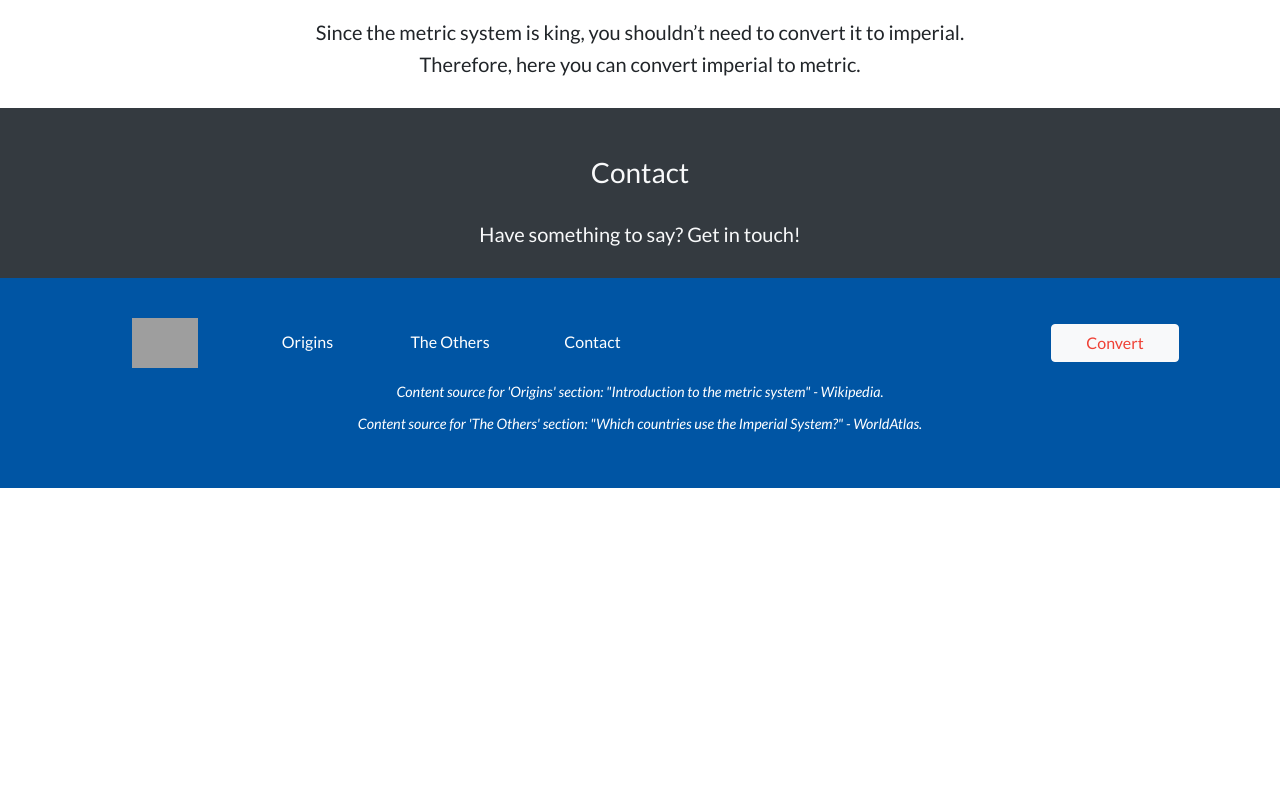
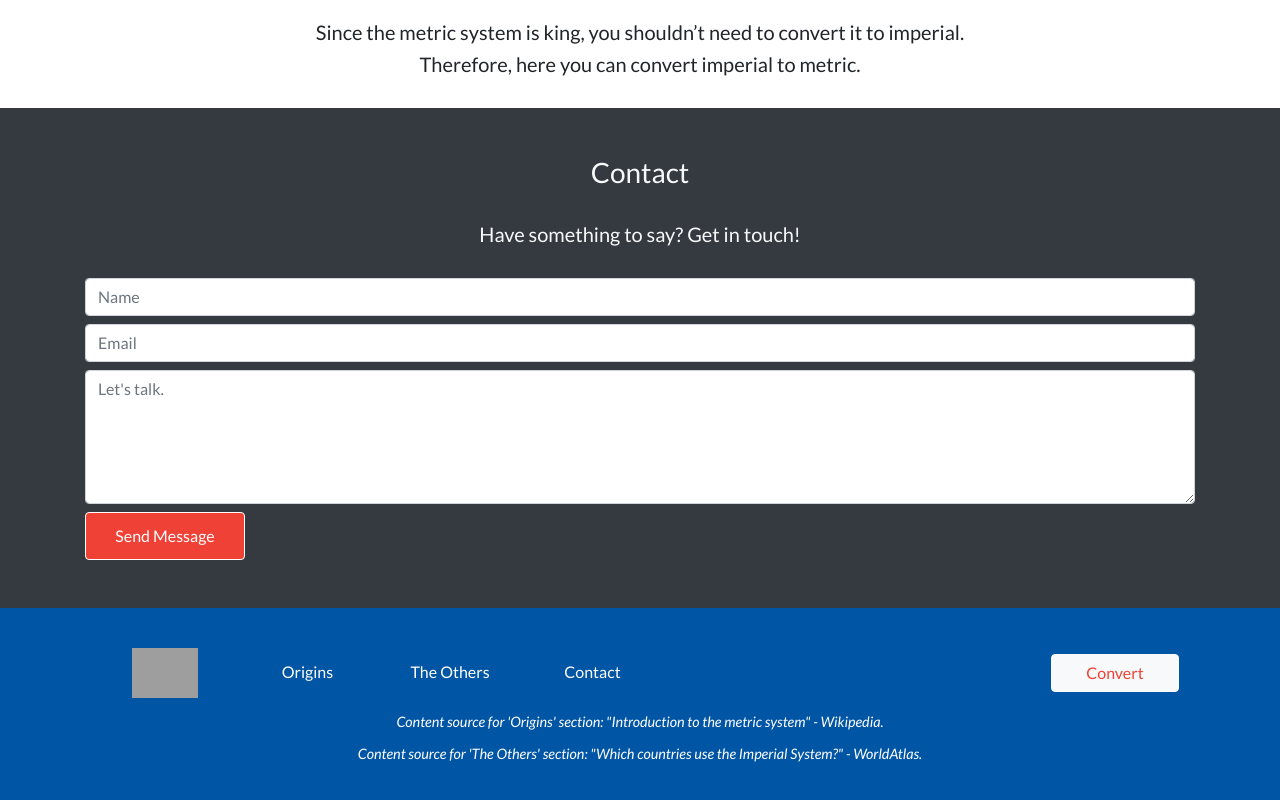
Before and after one commit to Code-Institute-Submissions/king-metric, a plain HTML site: page index.html in a window 1280 px wide. Shown: the part 2466-3266 px from the top of the page. Before the commit the page ends 2954 px from the top, so only its background shows below. Drawn offline with nearby package versions, Linux system fonts and the light colour scheme; some packages are replaced by stand-ins of ours; grey boxes are pictures that could not be loaded.

Commit message:
Added contact form + EmailJS working

```diff
--- a/assets/css/styles.css
+++ b/assets/css/styles.css
@@ -198,6 +198,13 @@ header {
   border-radius: 0.3rem;
 }
 
+/* Contact */
+
+.contact-btn {
+  width: 10rem;
+  height: 3rem;
+}
+
 /* ------------------------- Footer */
 
 .bg-footer {
--- a/assets/js/sendEmail.js
+++ b/assets/js/sendEmail.js
@@ -0,0 +1,17 @@
+function sendMail(contactForm) {
+  emailjs
+    .send("gmail", "ms2_project", {
+      from_name: contactForm.name.value,
+      from_email: contactForm.emailaddress.value,
+      contact_message: contactForm.mainmessage.value,
+    })
+    .then(
+      function (response) {
+        console.log("SUCCESS", response);
+      },
+      function (error) {
+        console.log("FAILED", error);
+      }
+    );
+  return false; // To block from loading a new page
+}
--- a/index.html
+++ b/index.html
@@ -1,25 +1,22 @@
 <!DOCTYPE html>
 <html lang="en">
+
 <head>
 	<meta charset="UTF-8" />
 	<meta name="viewport" content="width=device-width, initial-scale=1.0" />
 	<meta http-equiv="X-UA-Compatible" content="ie=edge" />
-    <link
-      rel="icon"
-      href="https://i.imgur.com/D02LcMj.png"
-      type="image/png"
-      sizes="16x16"
-    />
+	<link rel="icon" href="https://i.imgur.com/D02LcMj.png" type="image/png" sizes="16x16" />
 	<meta name="Description" content="The metric system is king!" />
-    <link
-      rel="stylesheet"
-      href="https://cdnjs.cloudflare.com/ajax/libs/twitter-bootstrap/4.5.0/css/bootstrap.min.css"
-    />
-    <link
-      rel="stylesheet"
-      href="https://cdnjs.cloudflare.com/ajax/libs/font-awesome/5.13.0/css/all.min.css"
-    />
+	<link rel="stylesheet"
+		href="https://cdnjs.cloudflare.com/ajax/libs/twitter-bootstrap/4.5.0/css/bootstrap.min.css" />
+	<link rel="stylesheet" href="https://cdnjs.cloudflare.com/ajax/libs/font-awesome/5.13.0/css/all.min.css" />
 	<link rel="stylesheet" href="assets/css/styles.css" />
+	<script src="https://cdn.jsdelivr.net/npm/emailjs-com@2.3.2/dist/email.min.js"></script>
+	<script>
+		(function () {
+        emailjs.init("user_ZgpiRcnFxi0mWGuVEjNFY");
+      })();
+	</script>
 	<script src="assets/js/convert.js"></script>
 	<script src="assets/js/maps.js"></script>
 	<script src="assets/js/sendEmail.js"></script>
@@ -54,9 +51,7 @@
 					<div class="collapse navbar-collapse" id="navbarSupportedContent">
 						<ul class="navbar-nav ml-auto topnav">
 							<li class="nav-item">
-                <a class="nav-link" href="index.html"
-                  >Home <span class="sr-only">(current)</span></a
-                >
+								<a class="nav-link" href="index.html">Home <span class="sr-only">(current)</span></a>
 							</li>
 							<li class="nav-item">
 								<a class="nav-link" href="#origins">Origins</a>
@@ -97,12 +92,7 @@
 					</h3>
 				</div>
 				<div class="col-sm-3 hero-button">
-            <a
-              href="#convert"
-              class="btn btn-primary btn-index"
-              aria-label="Convert Button"
-              >Convert</a
-            >
+					<a href="#convert" class="btn btn-primary btn-index" aria-label="Convert Button">Convert</a>
 				</div>
 			</div>
 		</div>
@@ -251,7 +241,39 @@
 				</div>
 			</div>
 			<div class="row">
-          <div class="col-12 form"></div>
+				<div class="col-12">
+					<div class="center-form">
+						<form onsubmit="return sendMail(this);" id="contactForm">
+							<input
+                  type="text"
+                  name="name"
+                  class="form-control mb-2"
+                  id="fullname"
+                  placeholder="Name"
+                  required
+                />
+							<input
+                  type="email"
+                  name="emailaddress"
+                  class="form-control mb-2"
+                  id="emailaddress"
+                  placeholder="Email"
+                  required
+                />
+							<textarea
+                  rows="5"
+                  name="mainmessage"
+                  class="form-control mb-2"
+                  id="mainmessage"
+                  placeholder="Let's talk."
+                  required
+                ></textarea>
+							<button type="submit" class="contact-btn btn btn-primary mb-5">
+                  Send Message
+                </button>
+						</form>
+					</div>
+				</div>
 			</div>
 		</div>
 	</section>
@@ -262,8 +284,7 @@
 		<div class="container">
 			<div class="row text-center d-flex justify-content-center">
 				<div class="col-md-2 footer-logo">
-            <a href="index.html" rel="noopener"
-              ><img
+					<a href="index.html" rel="noopener"><img
                 src="https://i.imgur.com/9sNZGfT.png"
                 alt="King Metric Logo"
                 height="50"
@@ -278,30 +299,18 @@
 				<div class="col-sm-2 col-md-1">
 					<a href="#contact" rel="noopener">Contact</a>
 				</div>
-          <div
-            class="col-xs-7 col-sm-12 col-md-offset-1 col-md-4 button-message"
-          ></div>
+				<div class="col-xs-7 col-sm-12 col-md-offset-1 col-md-4 button-message"></div>
 				<div class="col-xs-5 col-sm-12 col-md-2">
-            <a class="btn btn-light" href="#convert" aria-label="Convert Button"
-              >Convert</a
-            >
+					<a class="btn btn-light" href="#convert" aria-label="Convert Button">Convert</a>
 				</div>
 				<div class="col-xs-12 footer-copyright py-3">
 					Content source for 'Origins' section:
-            <a
-              href="https://en.wikipedia.org/wiki/Introduction_to_the_metric_system"
-              target="_blank"
-              rel="noopener"
-              >"Introduction to the metric system" - Wikipedia.</a
-            >
+					<a href="https://en.wikipedia.org/wiki/Introduction_to_the_metric_system" target="_blank"
+						rel="noopener">"Introduction to the metric system" - Wikipedia.</a>
 					<br /><br />
             Content source for 'The Others' section:
-            <a
-              href="https://www.worldatlas.com/articles/which-countries-use-the-imperial-system.html"
-              target="_blank"
-              rel="noopener"
-              >"Which countries use the Imperial System?" - WorldAtlas.</a
-            >
+					<a href="https://www.worldatlas.com/articles/which-countries-use-the-imperial-system.html"
+						target="_blank" rel="noopener">"Which countries use the Imperial System?" - WorldAtlas.</a>
 				</div>
 			</div>
 		</div>
@@ -310,10 +319,9 @@
 	<script src="https://cdnjs.cloudflare.com/ajax/libs/jquery/3.5.1/jquery.slim.min.js"></script>
 	<script src="https://cdnjs.cloudflare.com/ajax/libs/popper.js/1.16.1/umd/popper.min.js"></script>
 	<script src="https://cdnjs.cloudflare.com/ajax/libs/twitter-bootstrap/4.5.0/js/bootstrap.min.js"></script>
-    <script
-      async
-      defer
-      src="https://maps.googleapis.com/maps/api/js?key=AIzaSyANq28mUYa_Ql6y-XjqEdej-8hf6cR2pRQ&callback=initMap"
-    ></script>
+	<script async defer
+		src="https://maps.googleapis.com/maps/api/js?key=AIzaSyANq28mUYa_Ql6y-XjqEdej-8hf6cR2pRQ&callback=initMap">
+	</script>
 </body>
+
 </html>
```
Lines whose indentation alone changed are shown as unchanged.
